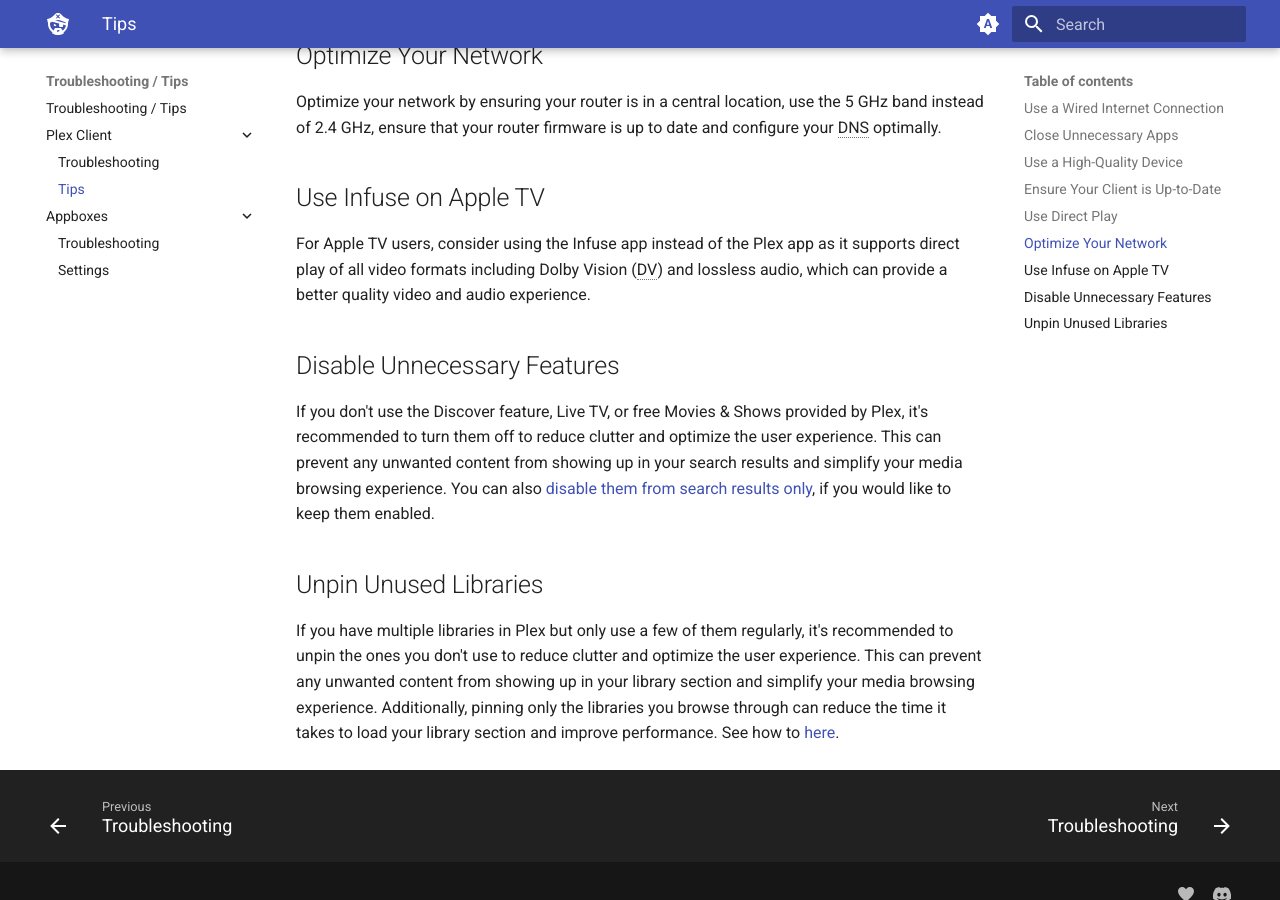
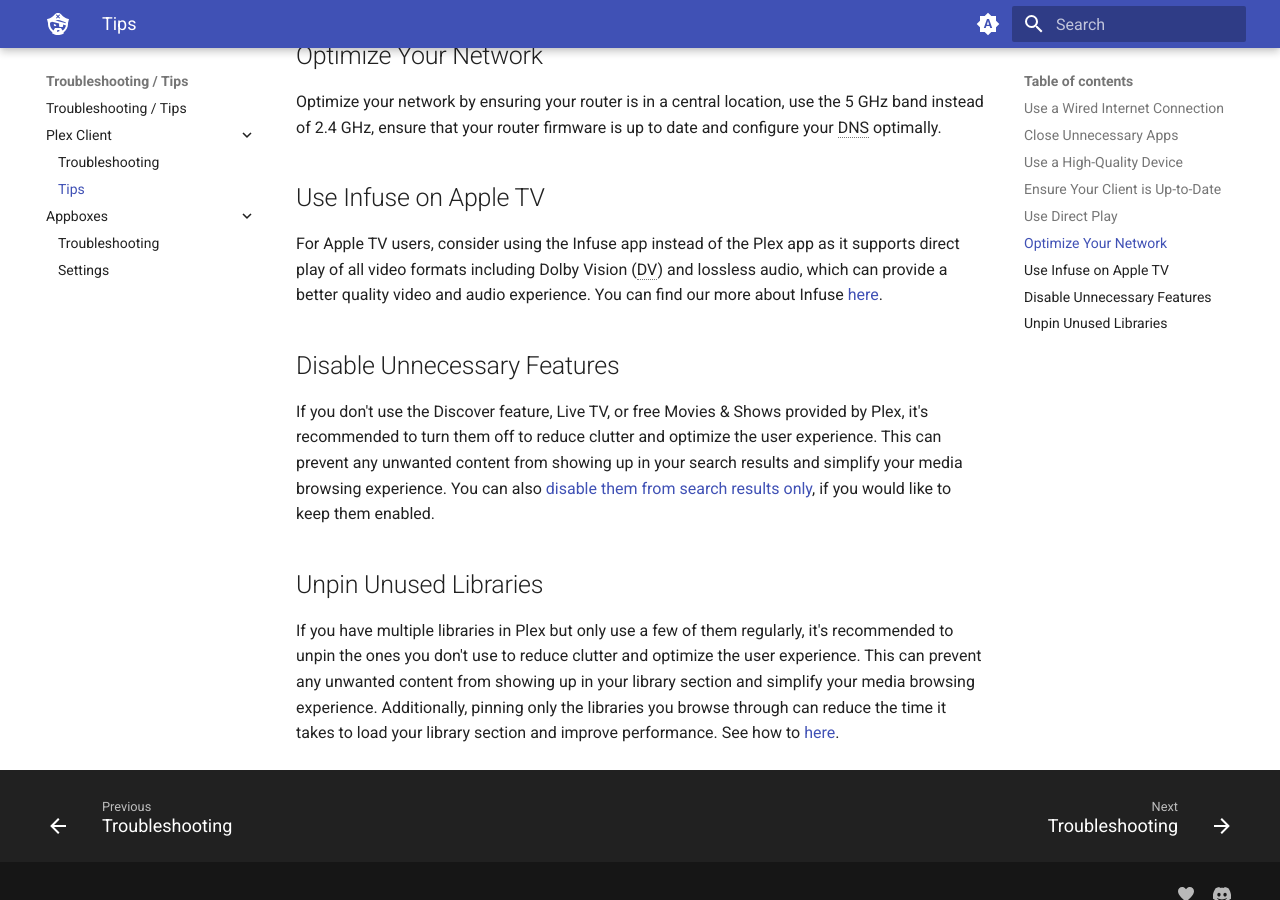
Before and after one commit to neomedia6989/docs-2, an MkDocs documentation site: the page built from docs/troubleshooting/client/tips.md, in a window 1280 px wide and 900 px high, scrolled down 1043 px. Built offline with MkDocs 1.6.1 and Material for MkDocs 9.7.7, drawn with Linux system fonts in a browser that asks for light colours.

Commit message:
Update tips.md

```diff
--- a/docs/troubleshooting/client/tips.md
+++ b/docs/troubleshooting/client/tips.md
@@ -26,7 +26,7 @@
 
 ## Use Infuse on Apple TV
 
-For Apple TV users, consider using the Infuse app instead of the Plex app as it supports direct play of all video formats including Dolby Vision (DV) and lossless audio, which can provide a better quality video and audio experience.
+For Apple TV users, consider using the Infuse app instead of the Plex app as it supports direct play of all video formats including Dolby Vision (DV) and lossless audio, which can provide a better quality video and audio experience. You can find our more about Infuse [here](https://firecore.com/infuse).
 
 ## Disable Unnecessary Features
 
```
